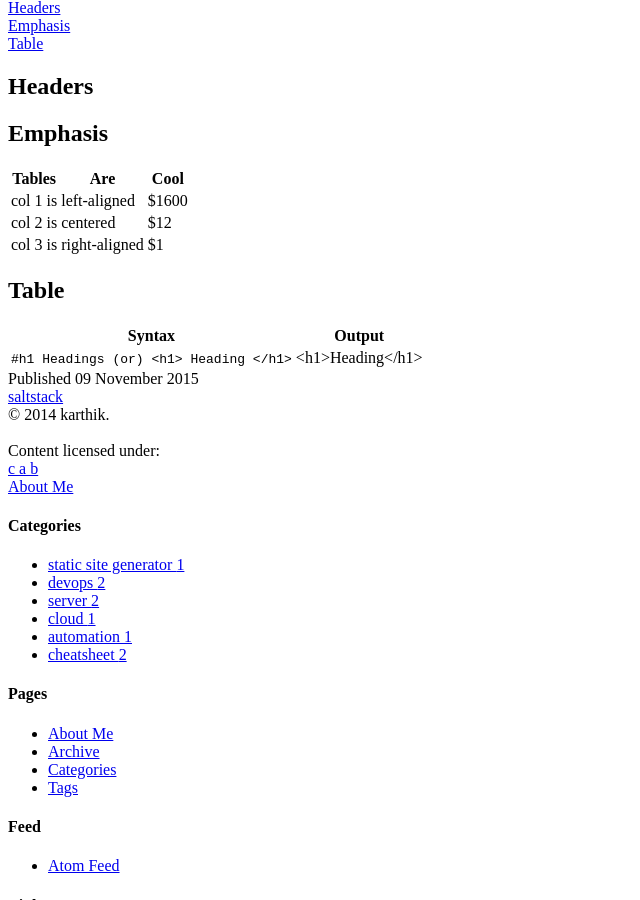
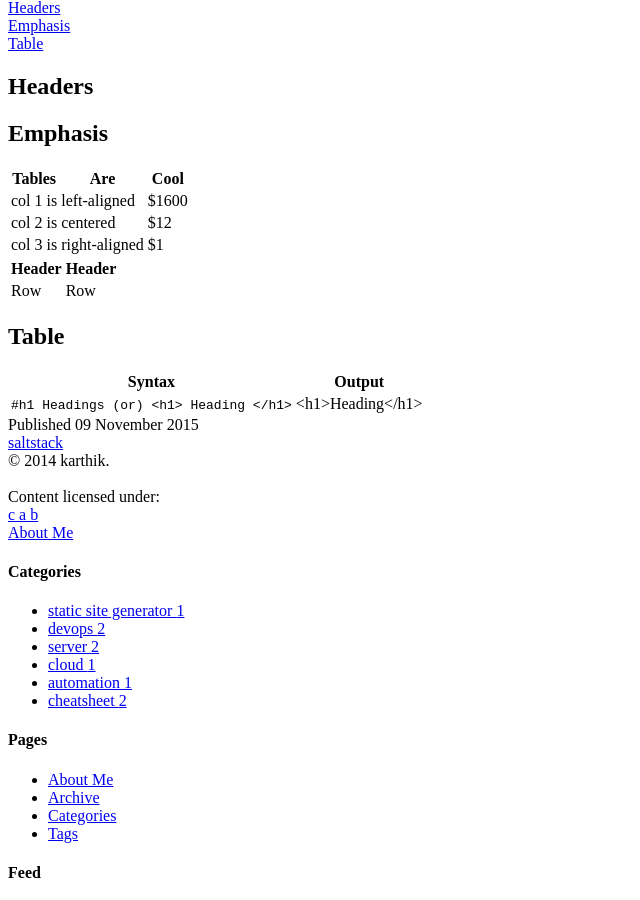
Before and after one commit to karpra/karpra.github.io, a Jekyll site: the page built from _posts/2015-11-9-saltstack.md, in a window 1280 px wide and 900 px high, scrolled down 432 px. Shown: the whole window, without its empty margins (0-640 px from the left). Built offline with Jekyll 4.4.1, drawn with Linux system fonts in a browser that asks for light colours; nearby versions of some CDN libraries; library files that are not in the unit come from our copies.

Commit message:
Update 2015-11-9-saltstack.md

```diff
--- a/_posts/2015-11-9-saltstack.md
+++ b/_posts/2015-11-9-saltstack.md
@@ -23,6 +23,10 @@ tags : [saltstack]
 | col 2 is 	|    centered   	|   $12 	|
 | col 3 is 	| right-aligned 	|    $1 	|
 
+| Header | Header |
+|--------|--------|
+| Row    | Row    |
+
 <a name="table"/>
 
 ## Table
```
